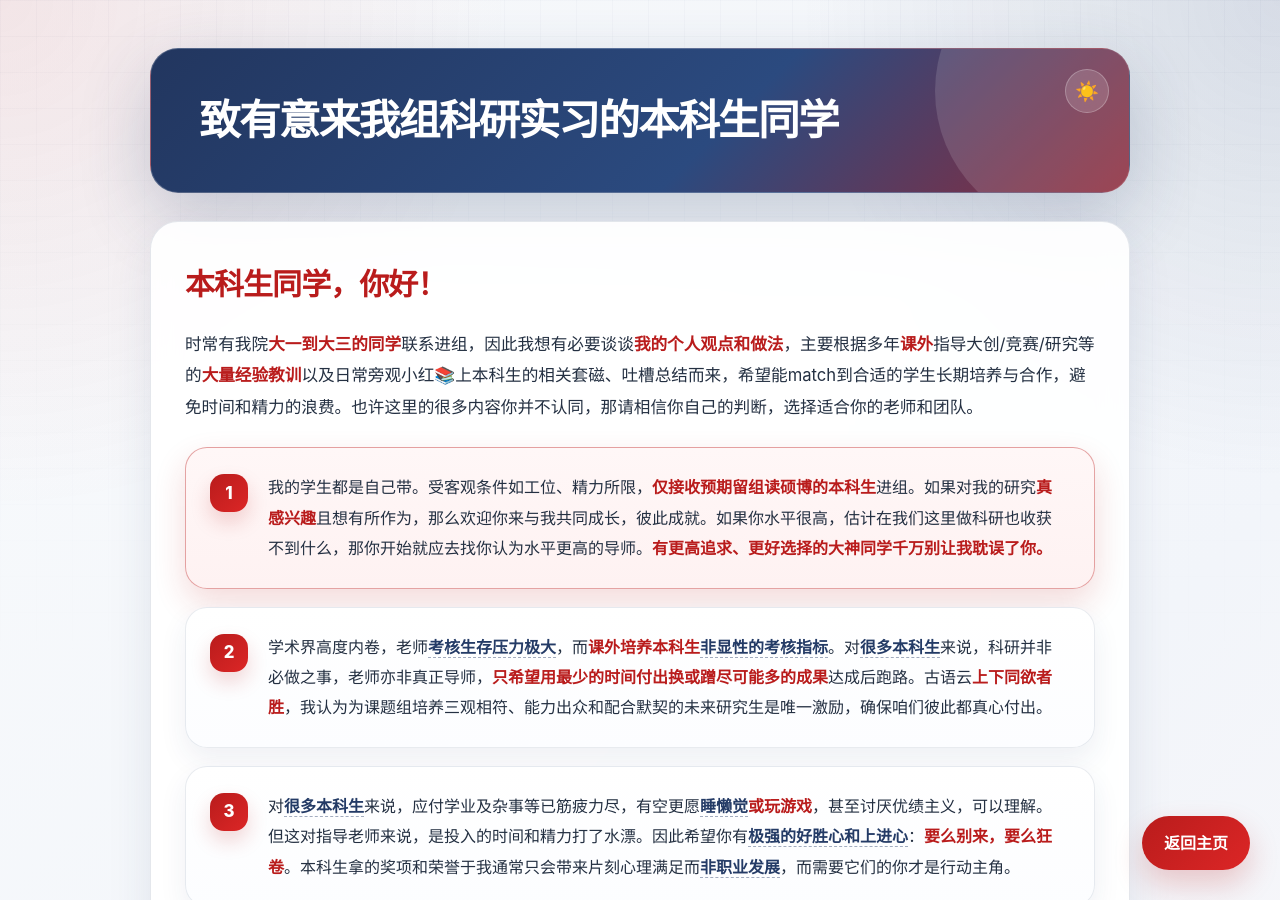
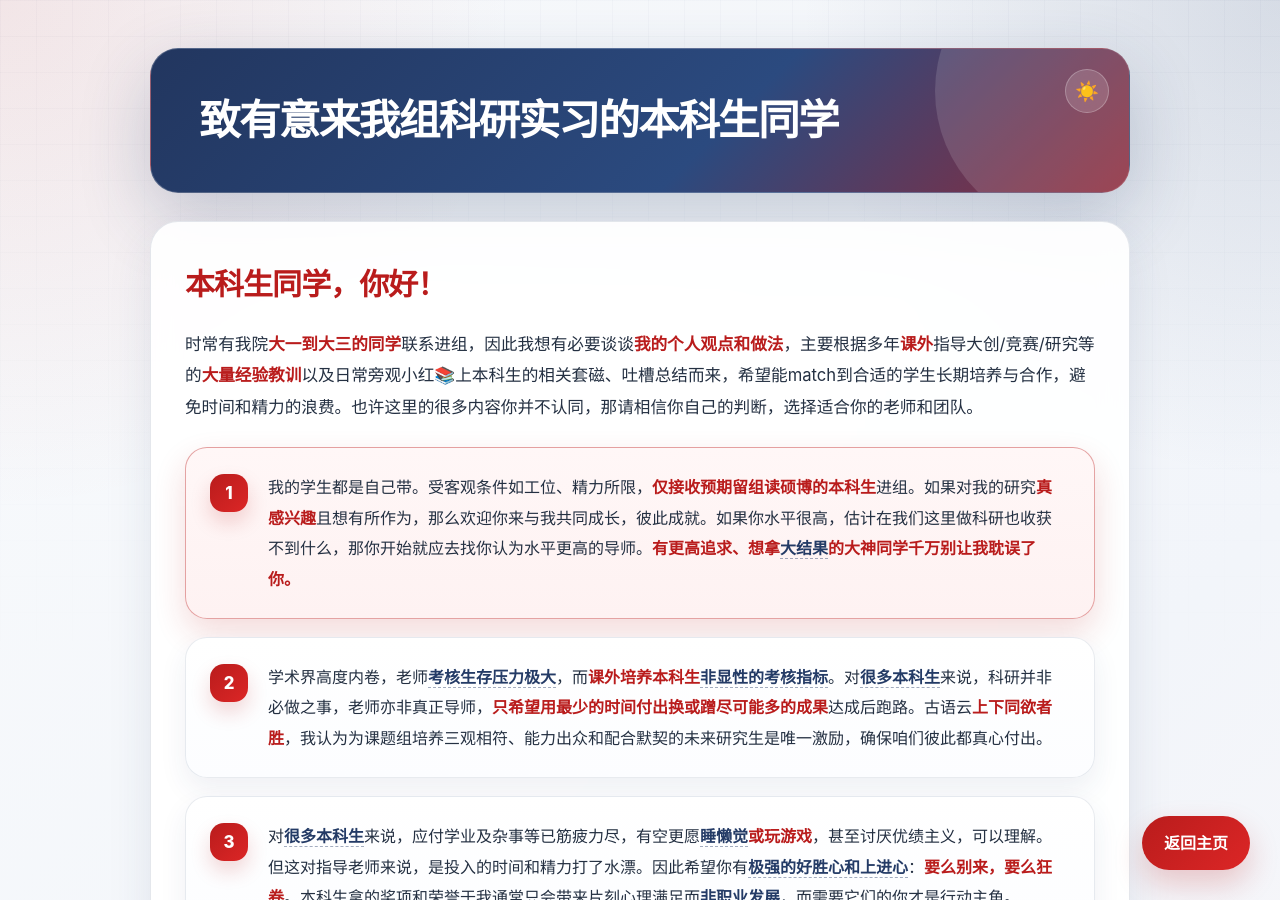
Before and after one commit to fangvv/Homepage, a Jekyll site: the page faq.html, which Jekyll copies as it is, in a window 1280 px wide and 900 px high. Built offline with Jekyll 4.4.1, drawn with Linux system fonts in a browser that asks for light colours; comment, search, counter and statistics services are not loaded.

Commit message:
Update faq.html

```diff
--- a/faq.html
+++ b/faq.html
@@ -48,7 +48,8 @@
             </p>
 
             <ol>
-                <li class="li-priority">我的学生都是自己带。受客观条件如工位、精力所限，<strong>仅接收预期留组读硕博的本科生</strong>进组。如果对我的研究<strong>真感兴趣</strong>且想有所作为，那么欢迎你来与我共同成长，彼此成就。如果你水平很高，估计在我们这里做科研也收获不到什么，那你开始就应去找你认为水平更高的导师。<strong>有更高追求、更好选择的大神同学千万别让我耽误了你。</strong></li>
+                <li class="li-priority">我的学生都是自己带。受客观条件如工位、精力所限，<strong>仅接收预期留组读硕博的本科生</strong>进组。如果对我的研究<strong>真感兴趣</strong>且想有所作为，那么欢迎你来与我共同成长，彼此成就。如果你水平很高，估计在我们这里做科研也收获不到什么，那你开始就应去找你认为水平更高的导师。<strong>有更高追求、想拿<a href="https://www.thepaper.cn/newsDetail_forward_34065494" target="_blank"
+                        rel="noopener noreferrer">大结果</a>的大神同学千万别让我耽误了你。</strong></li>
 
                 <li>学术界高度内卷，老师<a href="https://www.zhihu.com/question/1976088728318538595" target="_blank"
                         rel="noopener noreferrer">考核生存压力极大</a>，而<strong>课外培养本科生<a
```
